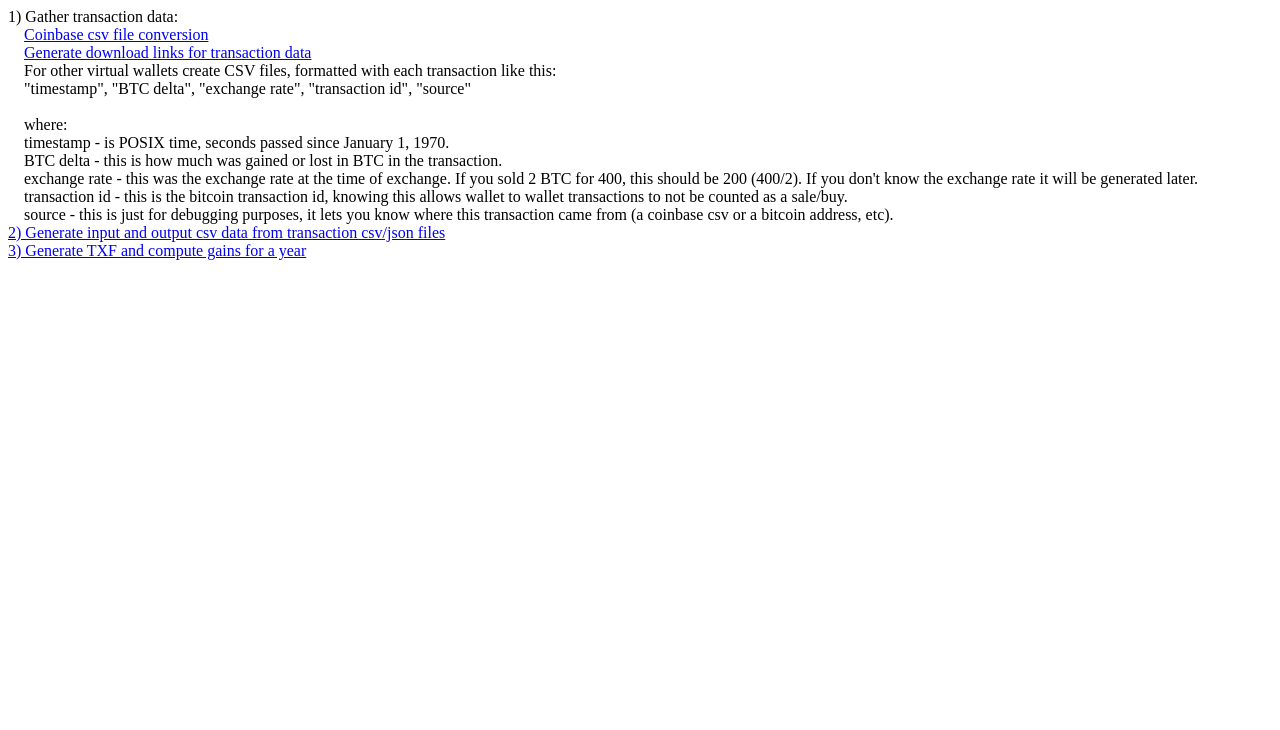
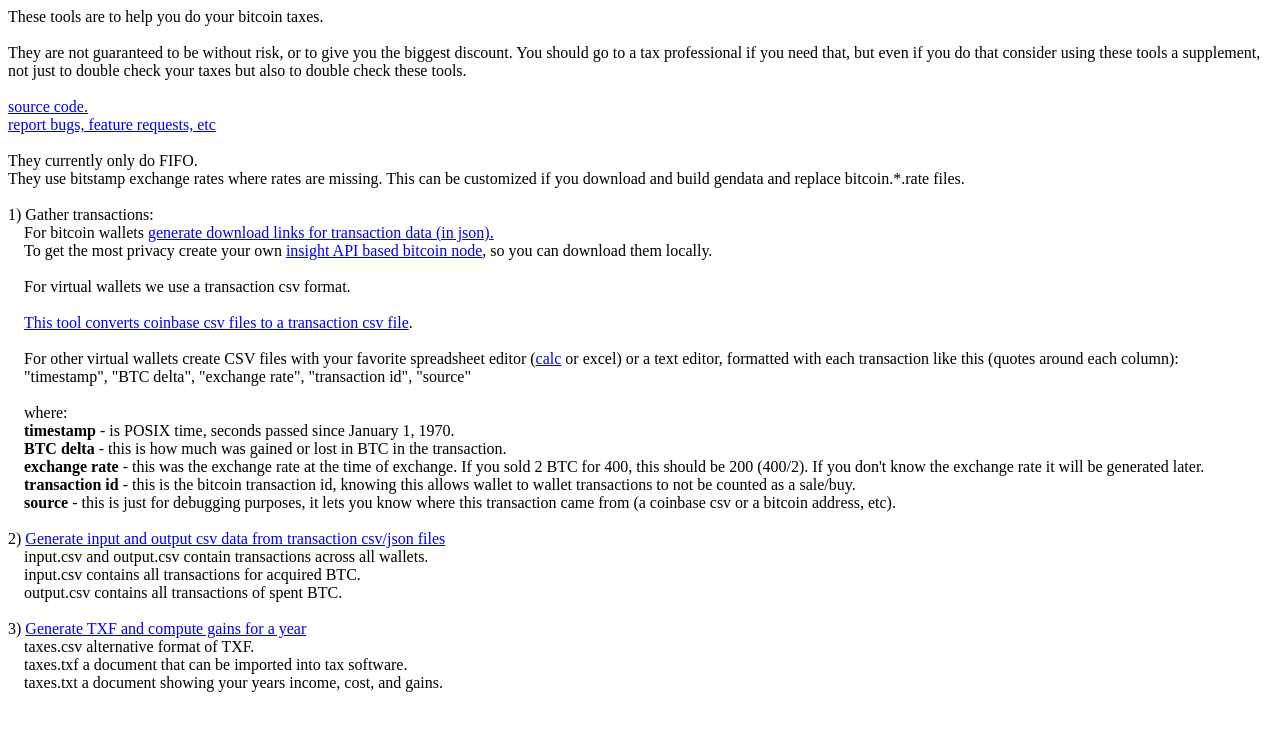
Before and after one commit to Codes4Fun/bitcoin-tax-tools, a website: page index.html in a window 1280 px wide. Drawn offline with Linux system fonts and the light colour scheme.

Commit message:
update documentation and remove an insight server.

```diff
--- a/index.html
+++ b/index.html
@@ -1,21 +1,50 @@
 <html>
 <head><title>Open Source Bitcoin Tax Tools</title></head>
 <body>
-<div>1) Gather transaction data:</div>
+<div>
+These tools are to help you do your bitcoin taxes.<br>
+<br>
+They are not guaranteed to be without risk, or to give you the biggest discount. You should go to a tax professional if you need that, but even if you do that consider using these tools a supplement, not just to double check your taxes but also to double check these tools.<br>
+<br>
+<a href="https://github.com/Codes4Fun/bitcoin-tax-tools">source code.</a><br>
+<a href="https://github.com/Codes4Fun/bitcoin-tax-tools/issues">report bugs, feature requests, etc</a><br>
+<br>
+They currently only do FIFO.<br>
+They use bitstamp exchange rates where rates are missing. This can be customized if you download and build gendata and replace bitcoin.*.rate files.<br>
+<br>
+</div>
+<div>1) Gather transactions:</div>
 <div style="padding-left:1em">
-<a href="tool.00.coinbase.html">Coinbase csv file conversion</a><br>
-<a href="tool.00.insight.html">Generate download links for transaction data</a><br>
-For other virtual wallets create CSV files, formatted with each transaction like this:<br>
+For bitcoin wallets <a href="tool.00.insight.html">generate download links for transaction data (in json).</a><br>
+To get the most privacy create your own <a href="https://github.com/bitpay/insight-api">insight API based bitcoin node</a>, so you can download them locally.<br>
+<br>
+For virtual wallets we use a transaction csv format.<br>
+<br>
+<a href="tool.00.coinbase.html">This tool converts coinbase csv files to a transaction csv file</a>.<br>
+<br>
+For other virtual wallets create CSV files with your favorite spreadsheet editor (<a href="https://www.openoffice.org/product/calc.html">calc</a> or excel) or a text editor, formatted with each transaction like this (quotes around each column):<br>
 "timestamp", "BTC delta", "exchange rate", "transaction id", "source"<br>
 <br>
 where:<br>
-timestamp - is POSIX time, seconds passed since January 1, 1970.<br>
-BTC delta - this is how much was gained or lost in BTC in the transaction.<br>
-exchange rate - this was the exchange rate at the time of exchange. If you sold 2 BTC for 400, this should be 200 (400/2). If you don't know the exchange rate it will be generated later.<br>
-transaction id - this is the bitcoin transaction id, knowing this allows wallet to wallet transactions to not be counted as a sale/buy.<br>
-source - this is just for debugging purposes, it lets you know where this transaction came from (a coinbase csv or a bitcoin address, etc).<br>
+<b>timestamp</b> - is POSIX time, seconds passed since January 1, 1970.<br>
+<b>BTC delta</b> - this is how much was gained or lost in BTC in the transaction.<br>
+<b>exchange rate</b> - this was the exchange rate at the time of exchange. If you sold 2 BTC for 400, this should be 200 (400/2). If you don't know the exchange rate it will be generated later.<br>
+<b>transaction id</b> - this is the bitcoin transaction id, knowing this allows wallet to wallet transactions to not be counted as a sale/buy.<br>
+<b>source</b> - this is just for debugging purposes, it lets you know where this transaction came from (a coinbase csv or a bitcoin address, etc).<br>
 </div>
-<a href="tool.01.generateIO.insight.html">2) Generate input and output csv data from transaction csv/json files</a><br>
-<a href="tool.02.report.html">3) Generate TXF and compute gains for a year</a><br>
+<br>
+2) <a href="tool.01.generateIO.insight.html">Generate input and output csv data from transaction csv/json files</a><br>
+<div style="padding-left:1em">
+input.csv and output.csv contain transactions across all wallets.<br>
+input.csv contains all transactions for acquired BTC.<br>
+output.csv contains all transactions of spent BTC.<br>
+</div>
+<br>
+3) <a href="tool.02.report.html">Generate TXF and compute gains for a year</a><br>
+<div style="padding-left:1em">
+taxes.csv alternative format of TXF.<br>
+taxes.txf a document that can be imported into tax software.<br>
+taxes.txt a document showing your years income, cost, and gains.<br>
+</div>
 </body>
 </html>
```
Also changed, not shown: tool.00.insight.html (+1 -44 lines).
